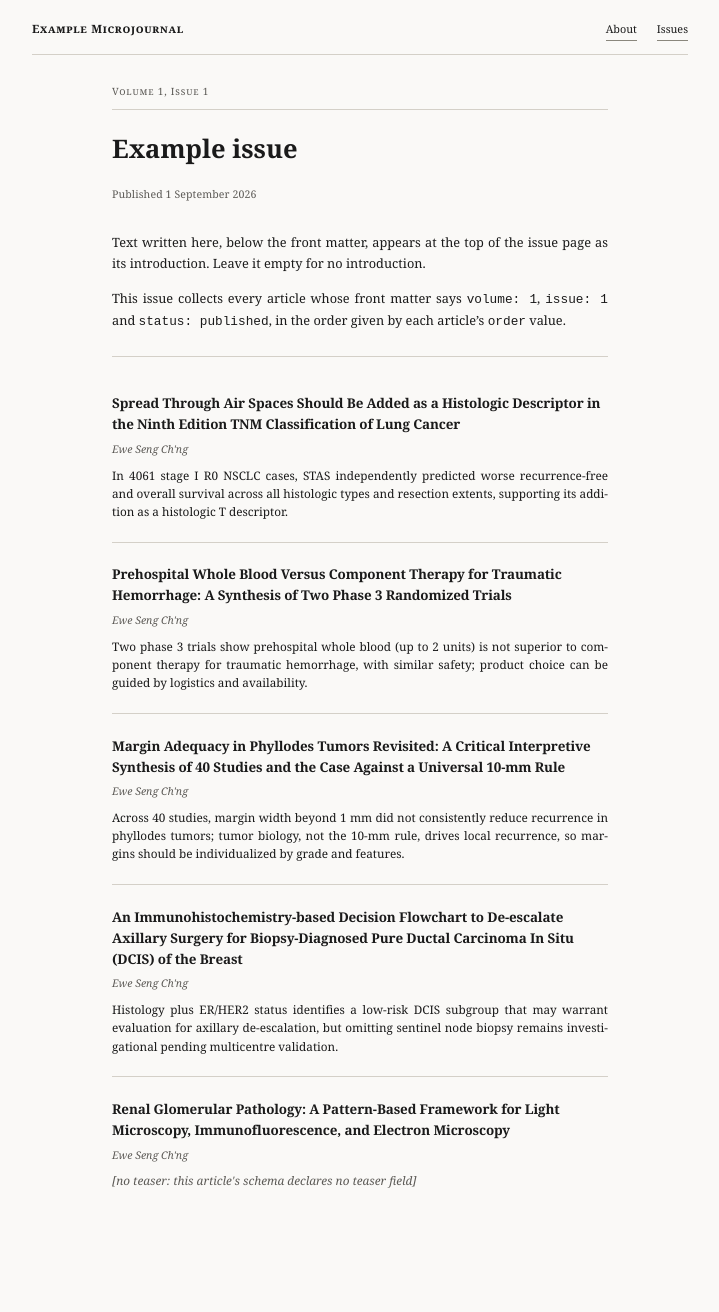
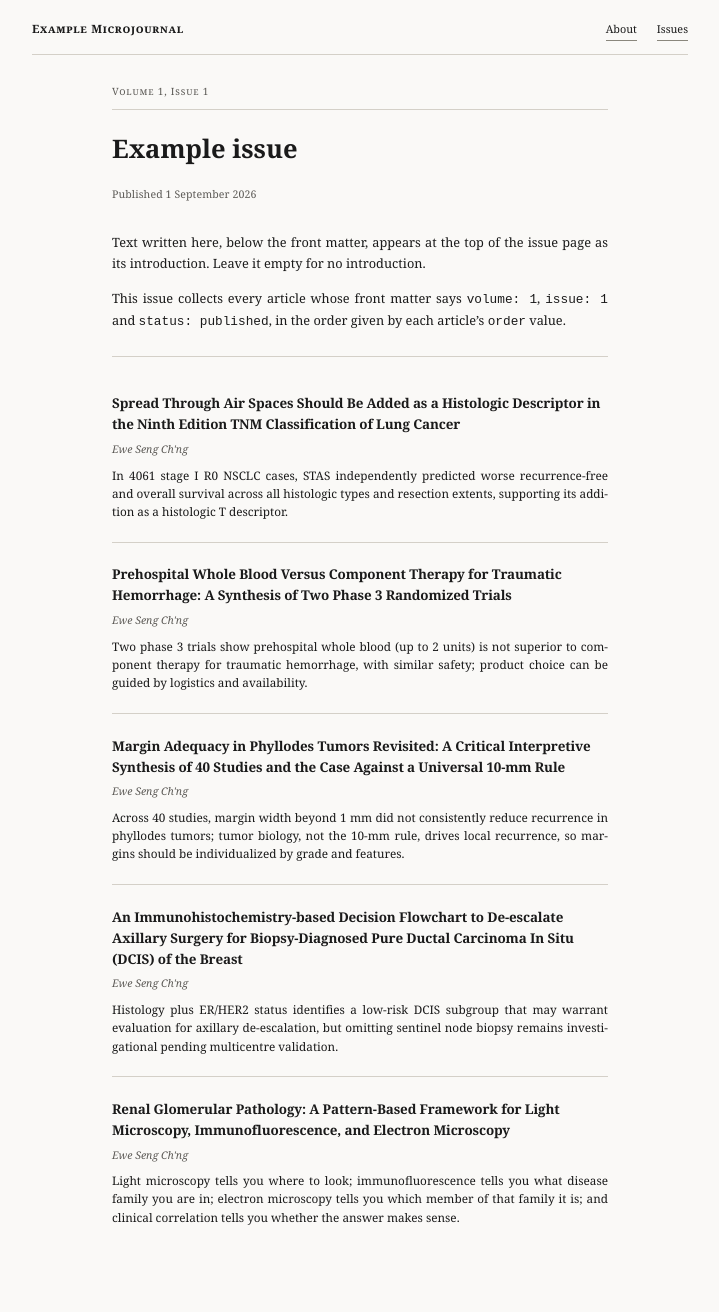
Before and after one commit to es-chng/anatomicpathologyinfocus, a Jekyll site: the page built from _issues/v1-i1.md, in a window 1280 px wide. Shown: the whole page, without its empty margins (280-999 px from the left). Built offline with Jekyll 4.4.1, drawn with Linux system fonts in a browser that asks for light colours; before the commit the page ends 1275 px from its top, so only the background shows below that; part of the change alters nothing that is shown.

Commit message:
Update schema-renal-framework.yml

```diff
--- a/_data/schema-renal-framework.yml
+++ b/_data/schema-renal-framework.yml
@@ -11,137 +11,51 @@ description: >-
   the branching logic and reference tables needed to answer it, and ends with
   a single-sentence bottom line.
 
-# ---- Base fields (shared with schema-brief) ----
-base_fields:
-  title:
-    type: string
-    required: true
-  authors:
-    type: list
-    required: true
-    item:
-      given:
-        type: string
-        required: true
-      family:
-        type: string
-        required: true
-      affiliation:
-        type: string
-        required: false
-      orcid:
-        type: string
-        required: false
-  corresponding_email:
-    type: string
-    required: true
-  volume:
-    type: integer
-    required: true
-  issue:
-    type: integer
-    required: true
-  order:
-    type: integer
-    required: true
-  pages:
-    type: string
-    required: true
-  published_date:
-    type: date
-    required: true
-  licence:
-    type: string
-    required: true
-    default: "CC BY 4.0"
-  schema:
-    type: string
-    required: true
-    value: schema-renal-framework
-  status:
-    type: enum
-    required: true
-    values: [draft, published]
-  article_type:
-    type: string
-    required: true
-    default: "Pathology framework"
+# ---- Framework-level fields ----
+fields:
+  - key: question
+    label: "Question"
+    shape: text
+    style: plain
+    max_chars: 400
 
-# ---- Framework-level fields ----
-framework_fields:
-  question:
-    type: text
-    required: true
-    max_length: 400
+  - key: background
+    label: "Background"
+    shape: text
+    style: plain
+    max_chars: 1200
 
-  background:
-    type: text
-    required: true
-    max_length: 1200
-
-  # The framework-level teaser. Exactly one teaser field per schema.
-  # This is the field that appears under the title on the homepage and in
-  # issue contents. It must stand alone.
-  teaser:
-    field: bottom_line
-    type: text
-    required: true
-    max_length: 300
-    description: >-
-      Framework-level bottom line. Answers the overarching question and
-      doubles as the listing teaser.
+  - key: bottom_line
+    label: "Bottom line"
+    shape: text
+    style: boxed
+    teaser: true
+    max_chars: 300
 
 # ---- Section fields (repeating) ----
 sections:
-  type: list
-  required: true
+  key: sections
+  label: "Sections"
   min_items: 1
   item:
-    heading:
-      type: string
-      required: true
+    - key: heading
+      label: "Heading"
+      shape: text
+      style: plain
 
-    question:
-      type: text
-      required: true
-      max_length: 400
+    - key: question
+      label: "Question"
+      shape: text
+      style: plain
+      max_chars: 400
 
-    content:
-      type: markdown
-      required: true
+    - key: content
+      label: "Content"
+      shape: markdown
+      style: plain
 
-    bottom_line:
-      type: text
-      required: true
-      max_length: 300
-      description: >-
-        Section-level takeaway. Not a teaser; the framework has exactly one
-        teaser, defined at framework level.
-
-# ---- Fields deliberately excluded from this schema ----
-excluded_fields:
-  - evidence
-  - recommendations
-  - open_questions
-  - perspective
-
-# ---- Optional framework-level fields ----
-optional_fields:
-  references:
-    type: list
-    required: false
-    item:
-      type: string
-
-  conflicts_declared:
-    type: boolean
-    required: false
-    default: false
-
-  last_reviewed:
-    type: date
-    required: false
-
-  editorial_note:
-    type: string
-    required: false
+    - key: bottom_line
+      label: "Bottom line"
+      shape: text
+      style: boxed
+      max_chars: 300
```
